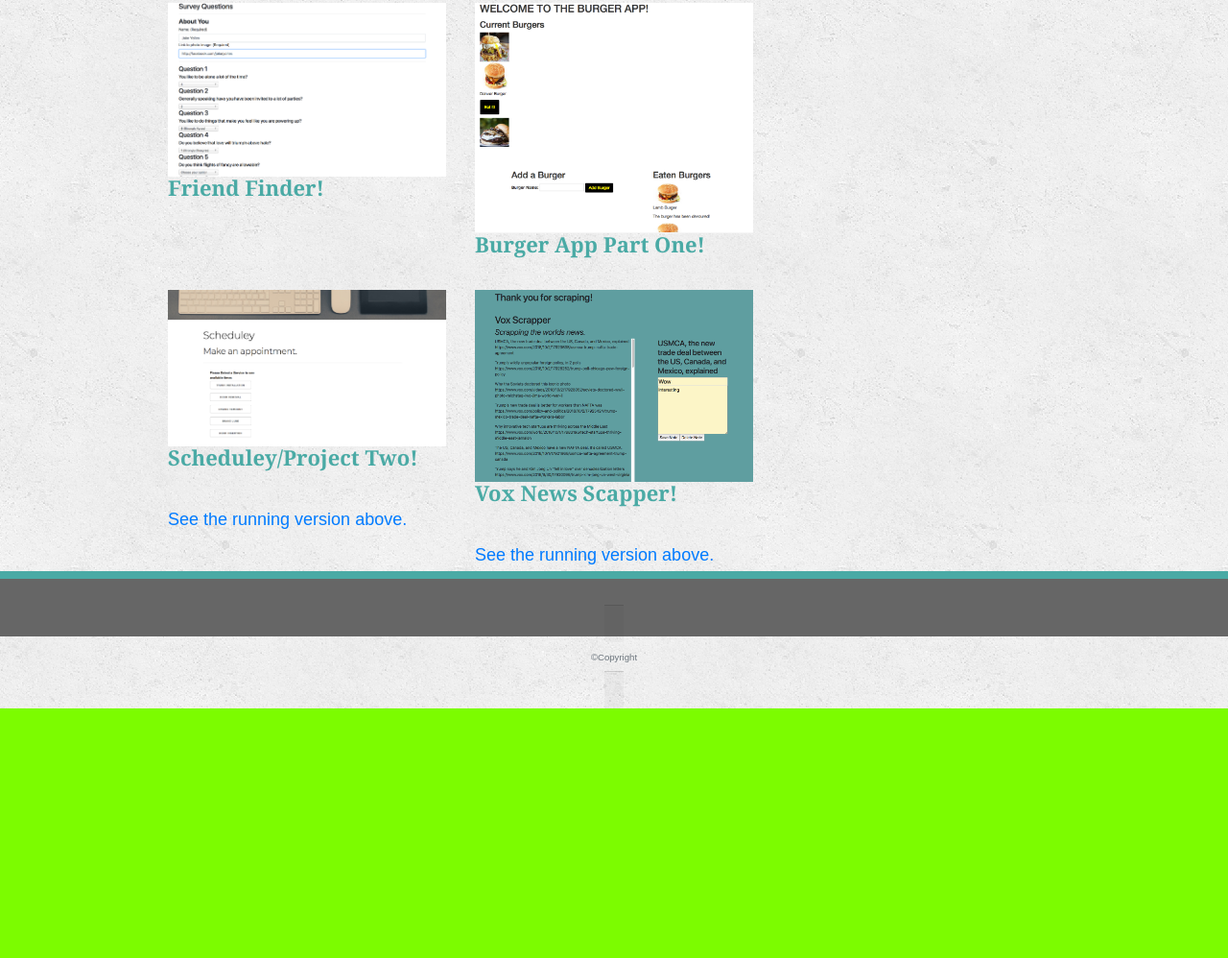
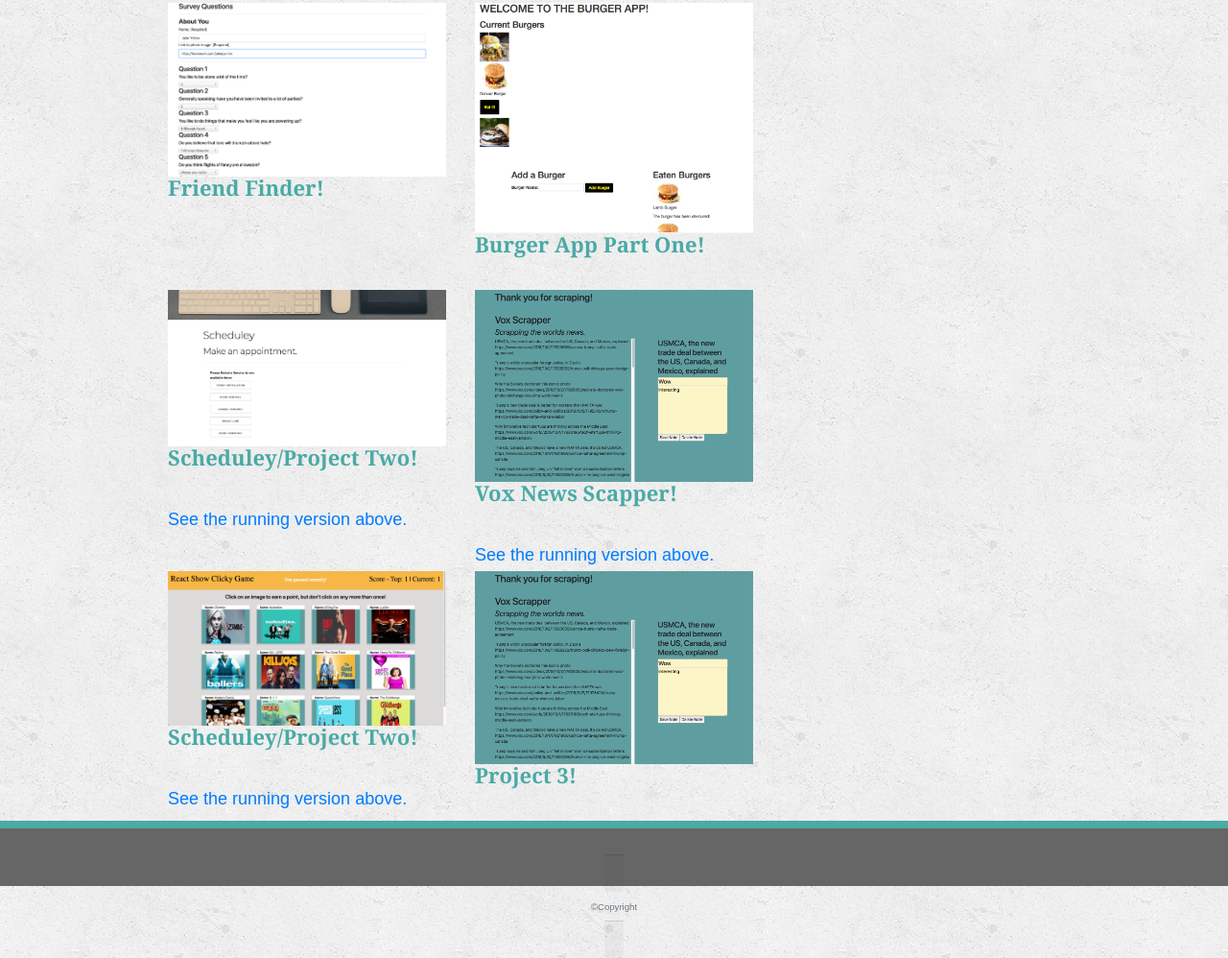
Before and after one commit to JacobYolles/Bootstrap-Portfolio, a plain HTML site: page portfolio.html in a window 1280 px wide. Shown: the part 1190-2188 px from the top of the page at 96% size. Before the commit the page ends 1928 px from the top, so only its background shows below. Drawn offline with nearby package versions, Linux system fonts and the light colour scheme.

Commit message:
added clicky game and project 3 placeholder

```diff
--- a/portfolio.html
+++ b/portfolio.html
@@ -97,7 +97,7 @@
     <!--Image Link  <img class="img-fluid port-image" src="https://via.placeholder.com/350x350" alt=""> -->
     <!-- Use placeholder images.-->
 
-    <!-- Row 1 of 6-->
+    <!-- Row 1 of 7-->
     <!-- 8-7-2018 fixed up first two links with psychic game and crystal collector -->
     <div class="container">
         <div class="row">
@@ -118,7 +118,7 @@
         </div>
     </div>
 
-    <!-- Row 2 of 6-->
+    <!-- Row 2 of 7-->
     <div class="container">
         <div class="row">
             <div class="col-md-4">
@@ -138,7 +138,7 @@
         </div>
     </div>
 
-    <!-- Row 3 of 6-->
+    <!-- Row 3 of 7-->
     <div class="container">
         <div class="row">
             <div class="col-md-4">
@@ -158,7 +158,7 @@
         </div>
     </div>
 
-    <!-- Row 4 of 6-->
+    <!-- Row 4 of 7-->
     <div class="container">
         <div class="row">
             <div class="col-md-4">
@@ -178,7 +178,7 @@
         </div>
     </div>
     <!-- 9-15-2018 added 5th row -->
-    <!-- Row 5 of 6 -->
+    <!-- Row 5 of 7 -->
     <div class="container">
         <div class="row">
             <!-- Friend Finder. -->
@@ -200,7 +200,7 @@
     </div>
 
     <!-- 9-21-2018 added 6th row for holding project two. -->
-    <!-- Row 6 of 6 -->
+    <!-- Row 6 of 7 -->
     <div class="container">
         <div class="row">
             <!-- Project Two. -->
@@ -215,6 +215,7 @@
             </p></a>
             </div>
 
+            <!-- 10-7-2018 Adding News Scrapper, Clicky game, and placeholder for Project 3 -->
             <!-- News Scrapper. -->
             <div class="col-md-4">
                 <a href="https://github.com/JacobYolles/scrapper">
@@ -225,6 +226,37 @@
                     <p> See the running version above.
 
             </p></a>
+            </div>
+
+        </div>
+    </div>
+
+    <!-- Row 7 of 7 -->
+    <div class="container">
+        <div class="row">
+            <!-- Clicky Game. -->
+            <div class="col-md-4">
+                <a href="https://github.com/JacobYolles/clickygame">
+                    <img class="img-fluid port-image" img src="assets/images/clickygame.png" alt="Clicky Game!"></a>
+                <h3>Scheduley/Project Two!</h3>
+                </a>
+                <a href="https://jacobyolles.github.io/clickygame/">
+                    <p> See the running version above.
+
+            </p></a>
+            </div>
+
+
+            <!-- Project 3. -->
+            <div class="col-md-4">
+                <a href="https://github.com/tomkent321/dorisrx">
+                    <img class="img-fluid port-image" img src="assets/images/voxscrapper.png" alt="Project 3!"></a>
+                <h3>Project 3!</h3>
+                <!-- </a>
+                <a href="https://secret-lowlands-39570.herokuapp.com/">
+                    <p> See the running version above.
+
+            </p></a> -->
             </div>
 
         </div>
```
Also changed, not shown: assets/images/clickygame.png (added).
